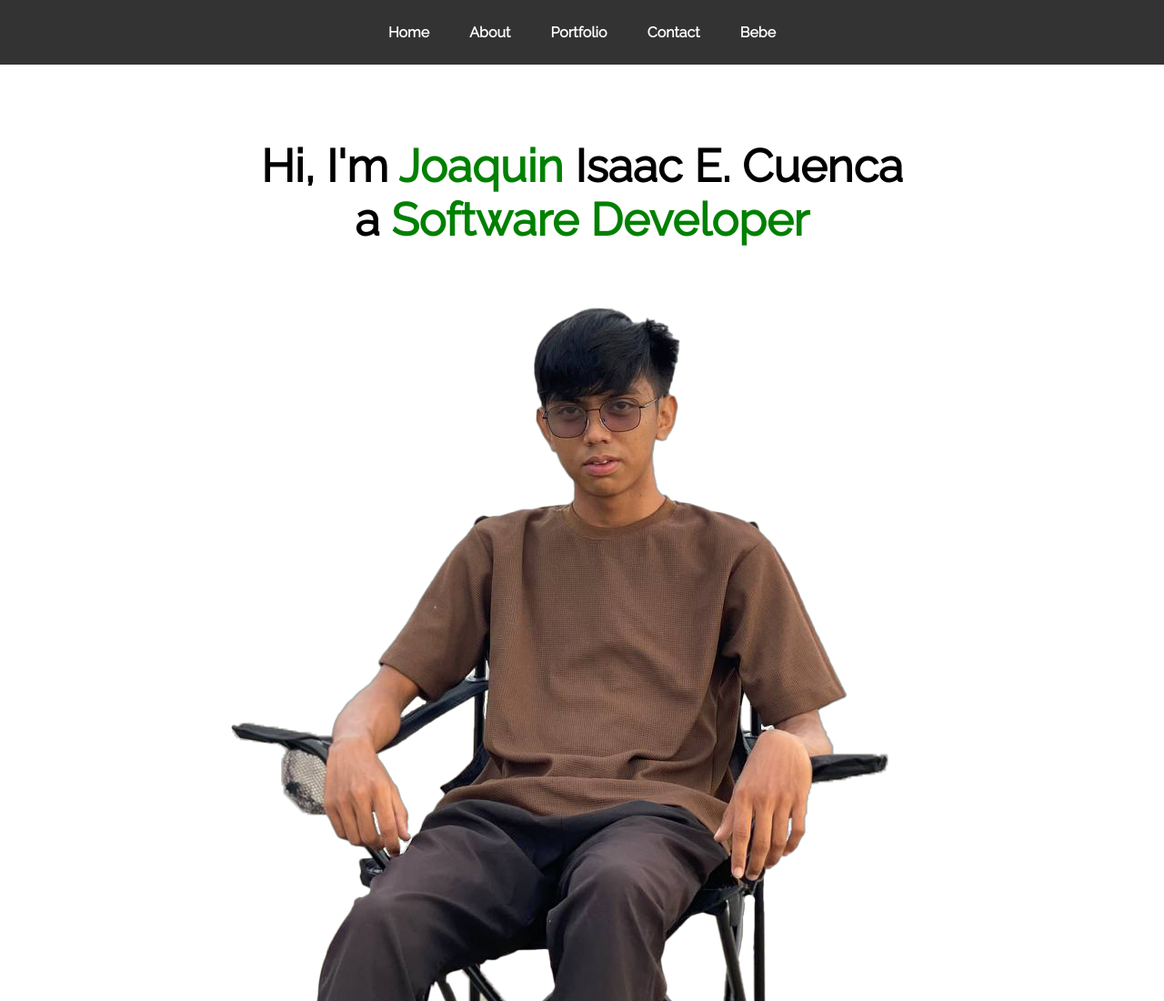
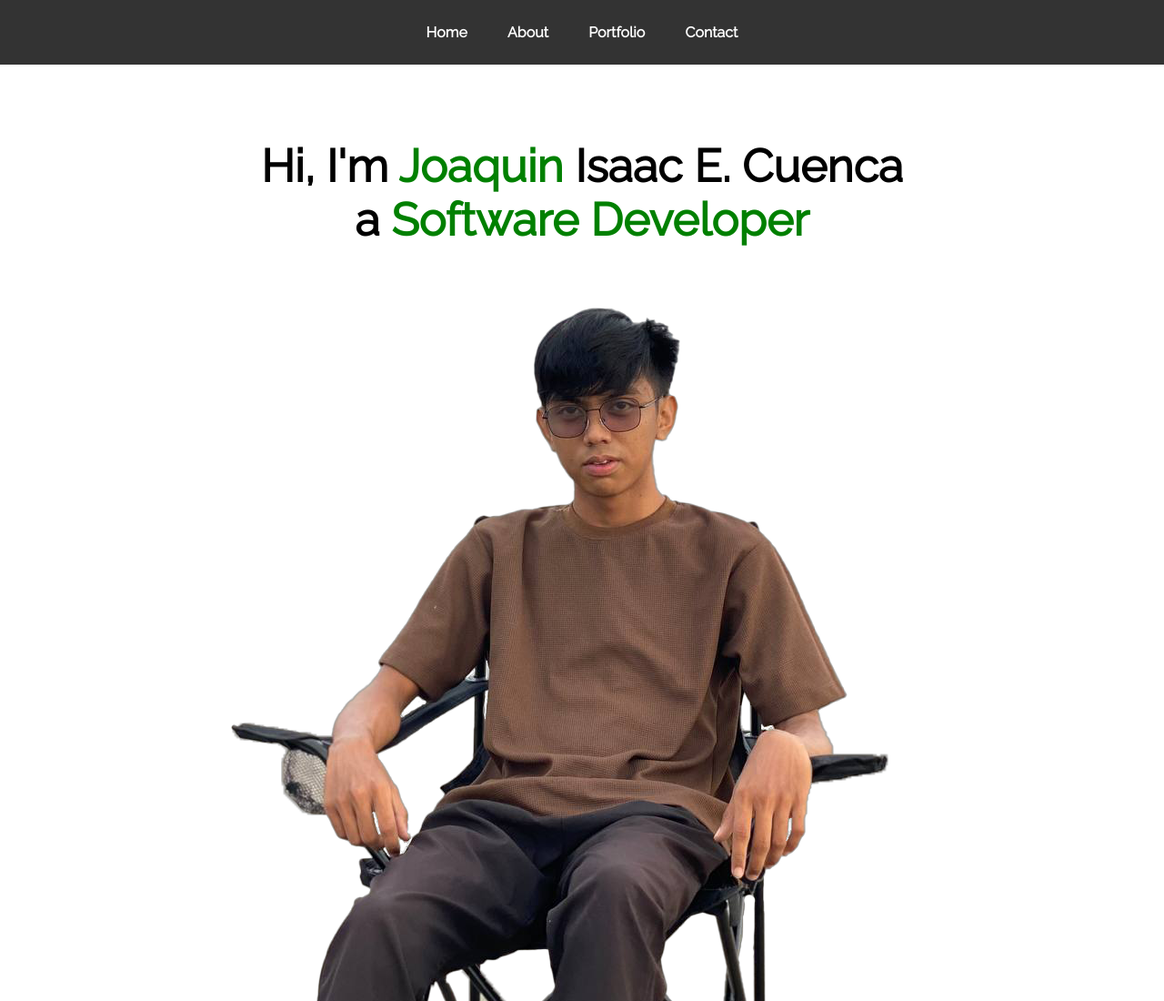
Before and after one commit to joaquincuenca/portfolio, a plain HTML site: page index.html in a window 1280 px wide. Shown: the top 1100 px of the page at 91% size. Drawn offline with Linux system fonts and the light colour scheme.

Commit message:
index.html

```diff
--- a/index.html
+++ b/index.html
@@ -18,7 +18,7 @@
                 <li><a href="#about">About</a></li>
                 <li><a href="#portfolio">Portfolio</a></li>
                 <li><a href="#contact">Contact</a></li>
-                <li><a href="#bebe">Bebe</a></li>
+
             </ul>
         </nav>
     </header>
```
